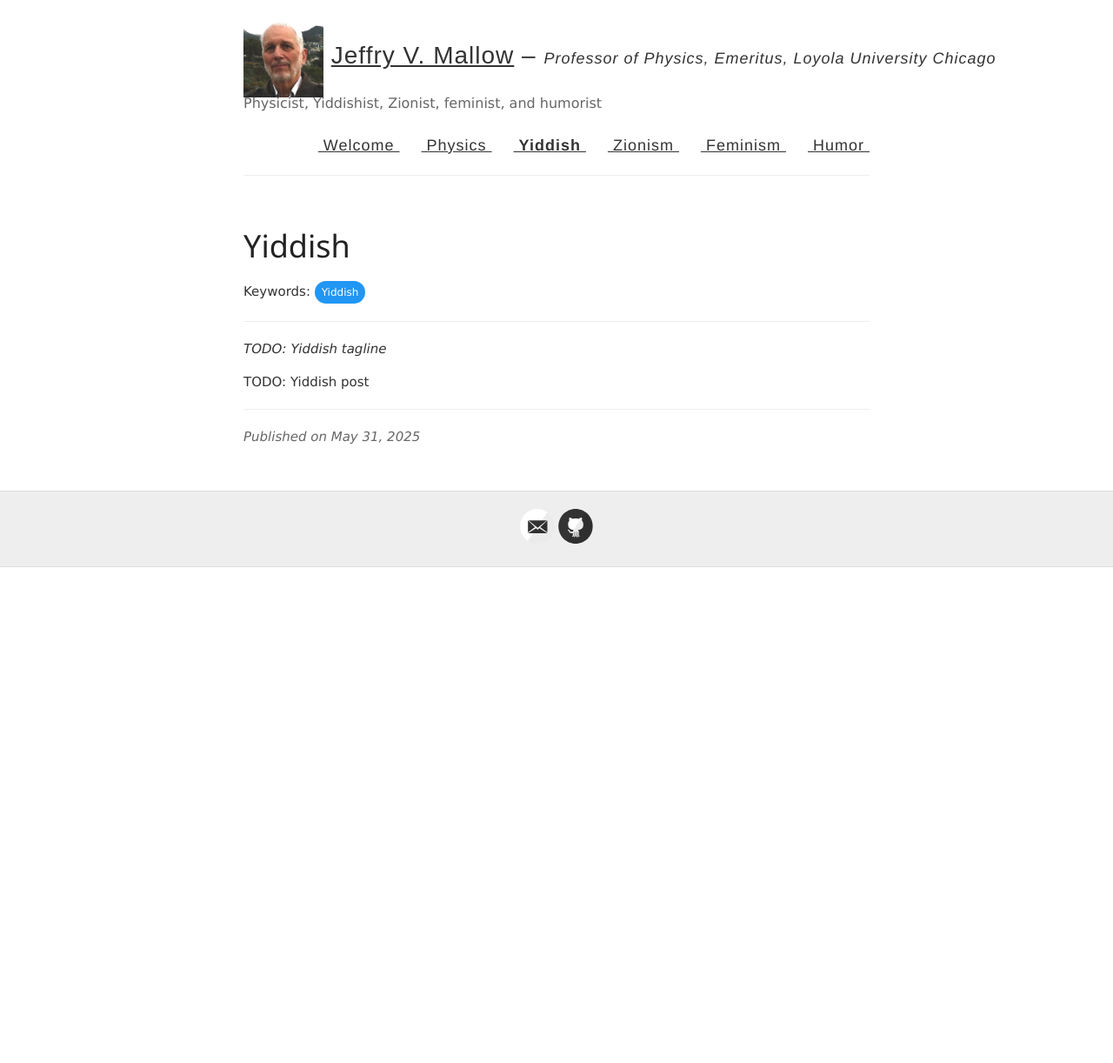
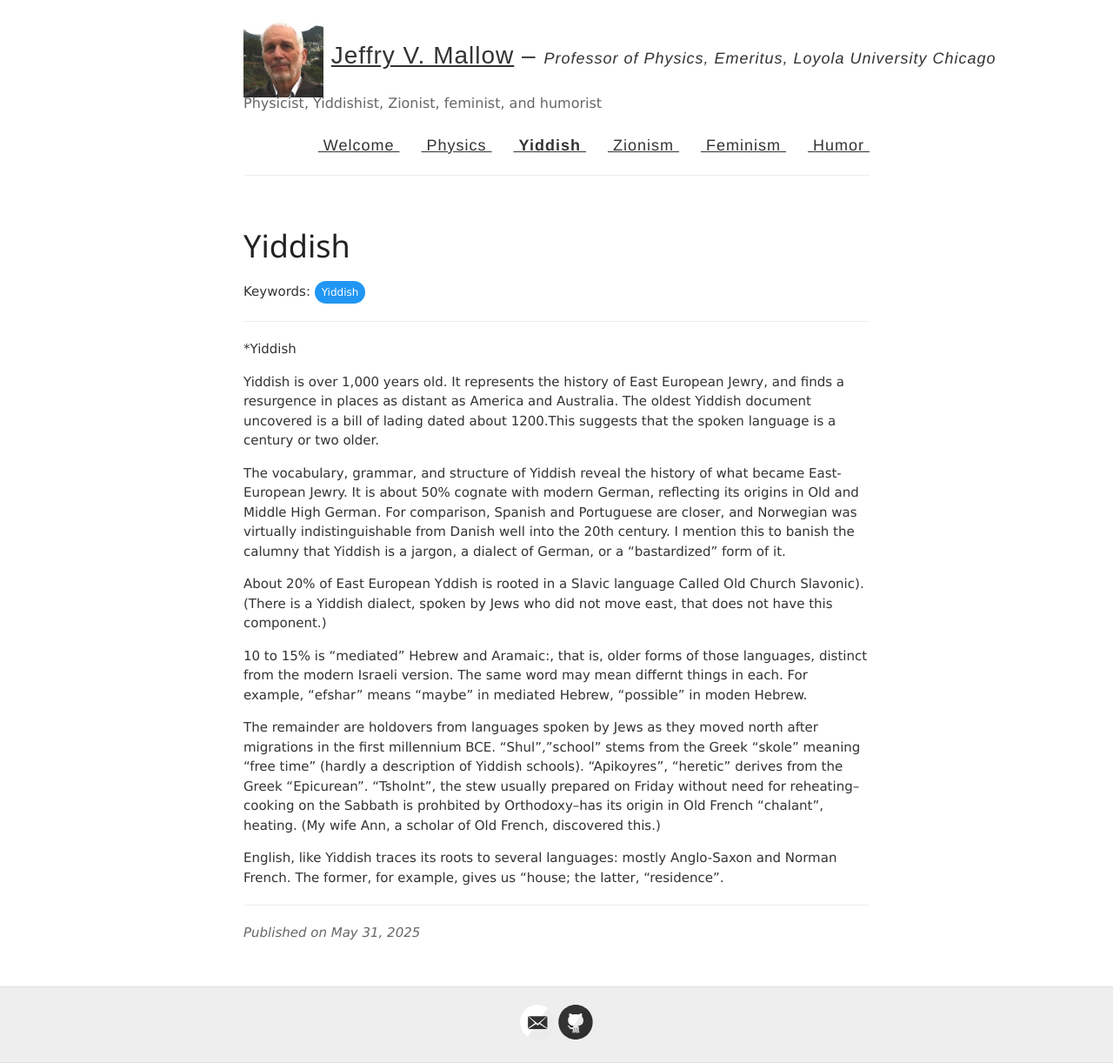
Before and after one commit to jvmallow/jvmallow.github.io, a Jekyll site: the page built from _posts/2025-05-31-Yiddish.md, in a window 1280 px wide. Shown: the whole page at 87% size. Built offline with Jekyll 4.4.1, drawn with Linux system fonts in a browser that asks for light colours; a script that is not in the unit is left out; before the commit the page ends 900 px from its top, so only the background shows below that.

Commit message:
Update 2025-05-31-Yiddish.md

```diff
--- a/_posts/2025-05-31-Yiddish.md
+++ b/_posts/2025-05-31-Yiddish.md
@@ -6,6 +6,16 @@ category: Yiddish
 tags: [Yiddish]
 ---
 
-*TODO: Yiddish tagline*
+*Yiddish
 
-TODO: Yiddish post
+Yiddish is over 1,000 years old. It represents the history of East European Jewry, and finds a resurgence in places as distant as America and Australia. The oldest Yiddish document uncovered is a bill of lading dated about 1200.This suggests that the spoken language is a century or two older.
+
+The vocabulary, grammar, and structure of Yiddish reveal the history of what became East-European Jewry. It is about 50% cognate with modern German, reflecting its origins in Old and Middle High German. For comparison, Spanish and Portuguese are closer, and Norwegian  was virtually indistinguishable from Danish well into the 20th century. I mention this to banish the calumny that Yiddish is a jargon, a dialect of German, or a "bastardized" form of it.
+
+About 20% of East European Yddish is rooted in a Slavic language Called Old Church Slavonic). (There is a Yiddish dialect, spoken by Jews who did not move east, that does not have this component.)
+
+10 to 15% is "mediated" Hebrew and Aramaic:, that is, older forms of those languages, distinct from the modern Israeli version. The same word may mean differnt things in each. For example, "efshar" means "maybe" in mediated Hebrew, "possible" in moden Hebrew.
+
+The remainder are holdovers from languages spoken by Jews as they moved north after  migrations in the first millennium BCE.  "Shul","school" stems from the Greek "skole" meaning "free time" (hardly a description of Yiddish schools). "Apikoyres", "heretic" derives from the Greek "Epicurean". "Tsholnt", the stew usually prepared on Friday without need for reheating--cooking on the Sabbath is prohbited by Orthodoxy--has its origin in Old French "chalant", heating. (My wife Ann, a scholar of Old French, discovered this.)
+
+English, like Yiddish traces its roots to several languages: mostly Anglo-Saxon and Norman French. The former, for example, gives us "house; the latter, "residence".
```
